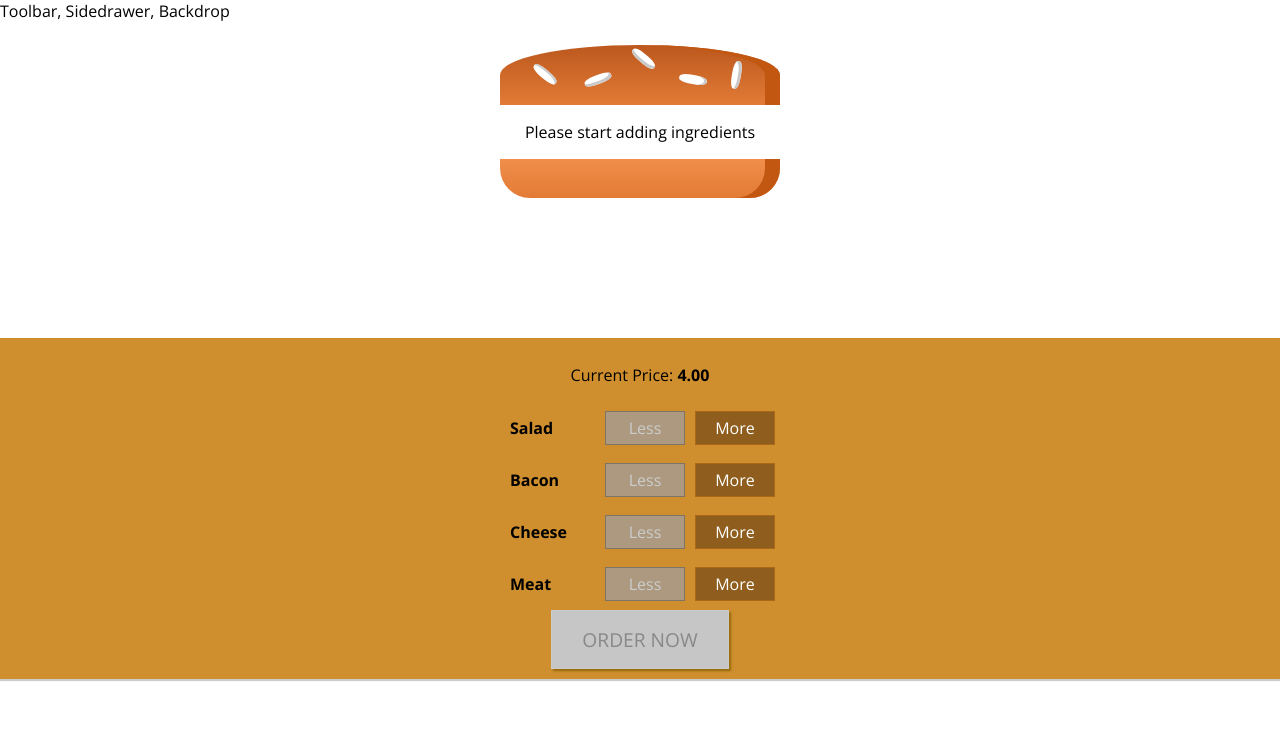
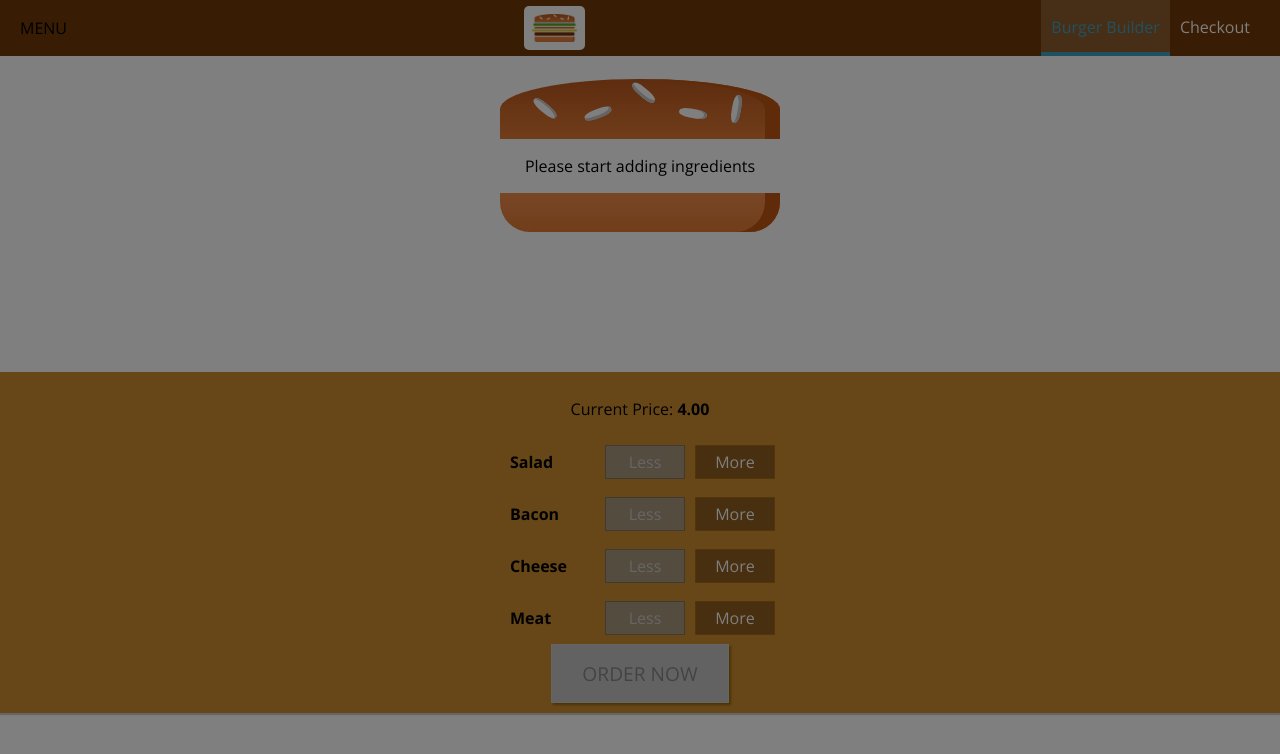
Before and after one commit to pintukumar1/Excellence, a React app: page / in a window 1280 px wide. Shown: the top 754 px of the page. Built offline with nearby package versions, Linux system fonts and the light colour scheme.

Commit message:
first commit

```diff
--- a/src/components/Layout/Layout.js
+++ b/src/components/Layout/Layout.js
@@ -1,15 +1,30 @@
-import React from "react";
+import React, { Component } from "react";
 import Aux from '../../hoc/Auxiliary';
 import classes from './Layout.module.css'
+import Toolbar from '../Navigation/Toolbar/Toolbar'
+import SideDrawer from '../Navigation/SideDrawer/SideDrawer'
 
+class Layout extends Component {
+    state = {
+        showSideDrawer: true
+    }
 
-const layout = (props) => (
-    <Aux>
-        <div>Toolbar, Sidedrawer, Backdrop</div>
-        <main className={classes.Content} >
-            {props.children}
-        </main>
-    </Aux>
-);
+    sideDrawerClosedHandler = () => {
+        this.setState({showSideDrawer: false})
+    }
 
-export default layout
+    render () {
+        return (
+            <Aux>
+                <Toolbar />
+                <SideDrawer open={this.state.showSideDrawer}
+                            closed={this.sideDrawerClosedHandler}/>
+                <main className={classes.Content} >
+                    {this.props.children}
+                </main>
+            </Aux>
+            )
+        }
+    }
+
+export default Layout
--- a/src/components/Layout/Layout.module.css
+++ b/src/components/Layout/Layout.module.css
@@ -1,3 +1,3 @@
 .Content {
-    margin-top: 16px;
+    margin-top: 72px;
 }
--- /dev/null
+++ b/src/components/Logo/Logo.js
@@ -0,0 +1,11 @@
+import React from "react"
+import burgerLogo from '../../assets/images/burgerLogo.png'
+import classes from './Logo.module.css'
+
+const logo = () => (
+    <div className={classes.Logo}>
+        <img src={burgerLogo} alt="MyBurger" />
+    </div>
+)
+
+export default logo
--- /dev/null
+++ b/src/components/Logo/Logo.module.css
@@ -0,0 +1,11 @@
+.Logo {
+    background-color: white;
+    padding: 8px;
+    height: 100%;
+    box-sizing: border-box;
+    border-radius: 5px;
+}
+
+.Logo img {
+    height: 100%;
+}
--- /dev/null
+++ b/src/components/Navigation/NavigationItems/NavigationItem/NavigationItem.js
@@ -0,0 +1,12 @@
+import React from "react"
+import classes from './NavigationItem.module.css'
+
+const navigationItem = (props) => (
+    <li className={classes.NavigationItem}>
+        <a
+           href={props.link}
+           className={props.active ? classes.active : null} > {props.children} </a>
+    </li>
+)
+
+export default navigationItem
--- /dev/null
+++ b/src/components/Navigation/NavigationItems/NavigationItem/NavigationItem.module.css
@@ -0,0 +1,44 @@
+.NavigationItem {
+    margin: 10px 0;
+    box-sizing: border-box;
+    display: block;
+    width: 100%;
+}
+
+.NavigationItem a {
+    color: #8F5C2C;
+    text-decoration: none;
+    width: 100%;
+    box-sizing: border-box;
+    display: block;
+}
+
+.NavigationItem a:hover,
+.NavigationItem a:active,
+.NavigationItem a.active {
+    color: #40A4C8;
+}
+
+@media(min-width: 500px) {
+    .NavigationItem {
+        margin: 0;
+        display: flex;
+        height: 100%;
+        width: auto;
+        align-items: center;
+    }
+
+    .NavigationItem a {
+        color: white;
+        height: 100%;
+        padding: 16px 10px;
+        border-bottom: 4px solid transparent;
+    }
+
+    .NavigationItem a:hover,
+    .NavigationItem a:active,
+    .NavigationItem a.active {
+        background-color: #8F5C2C;
+        border-bottom: 4px solid #40A4C8;
+    }
+}
--- /dev/null
+++ b/src/components/Navigation/NavigationItems/NavigationItems.js
@@ -0,0 +1,12 @@
+import React from "react";
+import classes from './NavigationItems.module.css'
+import NavigationItem from './NavigationItem/NavigationItem'
+
+const navigationItems = () => (
+    <ul className={classes.NavigationItems}>
+        <NavigationItem link="/" active>Burger Builder</NavigationItem>
+        <NavigationItem link="/">Checkout</NavigationItem>
+    </ul>
+)
+
+export default navigationItems
--- /dev/null
+++ b/src/components/Navigation/NavigationItems/NavigationItems.module.css
@@ -0,0 +1,15 @@
+.NavigationItems {
+    margin: 0;
+    padding: 0;
+    list-style: none;
+    display: flex;
+    flex-flow: column;
+    align-items: center;
+    height: 100%;
+}
+
+@Media(min-width: 500px) {
+    .NavigationItems {
+        flex-flow: row;
+    }
+}
--- /dev/null
+++ b/src/components/Navigation/SideDrawer/SideDrawer.js
@@ -0,0 +1,29 @@
+import React from "react"
+import Logo from "../../Logo/Logo"
+import NavigationItems from "../NavigationItems/NavigationItems"
+import classes from './SideDrawer.module.css'
+import Backdrop from "../../UI/Backdrop/Backdrop"
+import Aux from "../../../hoc/Auxiliary"
+
+const sideDrawer = (props) => {
+    let attachedClasses = [classes.SideDrawer, classes.Close]
+    if(props.open){
+        attachedClasses = [classes.SideDrawer, classes.Open]
+    }
+
+    return (
+        <Aux>
+            <Backdrop show={props.open} clicked={props.closed}/>
+            <div className={attachedClasses.join(' ')}>
+                <div className={classes.Logo}>
+                    <Logo />
+                </div>
+                <nav>
+                    <NavigationItems />
+                </nav>
+            </div>
+        </Aux>
+    )
+}
+
+export default sideDrawer
--- /dev/null
+++ b/src/components/Navigation/SideDrawer/SideDrawer.module.css
@@ -0,0 +1,32 @@
+.SideDrawer {
+    position: fixed;
+    width: 280px;
+    max-width: 70%;
+    height: 100%;
+    left: 0;
+    top: 0;
+    z-index: 200;
+    background-color: white;
+    padding: 32px 16px;
+    box-sizing: border-box;
+    transition: transform 0.3s ease-out;
+}
+
+@media(min-width: 500px) {
+    .SideDrawer {
+        display: none;
+    }
+}
+
+.Open {
+    transform: translateX(0);
+}
+
+.Close {
+    transform: translateX(-100%);
+}
+
+.Logo {
+    height: 11%;
+    margin-bottom: 32px;
+}
--- a/src/components/Navigation/Toolbar/Toolbar.js
+++ b/src/components/Navigation/Toolbar/Toolbar.js
@@ -1,12 +1,18 @@
 import React from "react";
+import classes from './Toolbar.module.css';
+import Logo from '../../Logo/Logo'
+import NavigationItems from "../NavigationItems/NavigationItems";
 
 const toolbar = () => (
-    <header>
+    <header className={classes.Toolbar}>
         <div>MENU</div>
-        <div>LOGO</div>
-        <nav>
-            ...
-        </nav>
-
+            <div className={classes.Logo}>
+               <Logo />
+            </div>
+            <nav className={classes.DesktopOnly}>
+                <NavigationItems/>
+            </nav>
     </header>
 )
+
+export default toolbar
--- a/src/components/Navigation/Toolbar/Toolbar.module.css
+++ b/src/components/Navigation/Toolbar/Toolbar.module.css
@@ -0,0 +1,28 @@
+.Toolbar {
+    height: 56px;
+    width: 100%;
+    position: fixed;
+    top: 0;
+    left: 0;
+    background-color: #703B09;
+    display: flex;
+    justify-content: space-between;
+    align-items: center;
+    padding: 0 20px;
+    box-sizing: border-box;
+    z-index: 90;
+}
+
+.Toolbar nav {
+    height: 100%;
+}
+
+.Logo {
+    height: 80%;
+}
+
+@media(max-width: 499px) {
+    .DesktopOnly {
+        display: none;
+    }
+}
```
Also changed, not shown: src/assets/images/burgerLogo.png (added).
